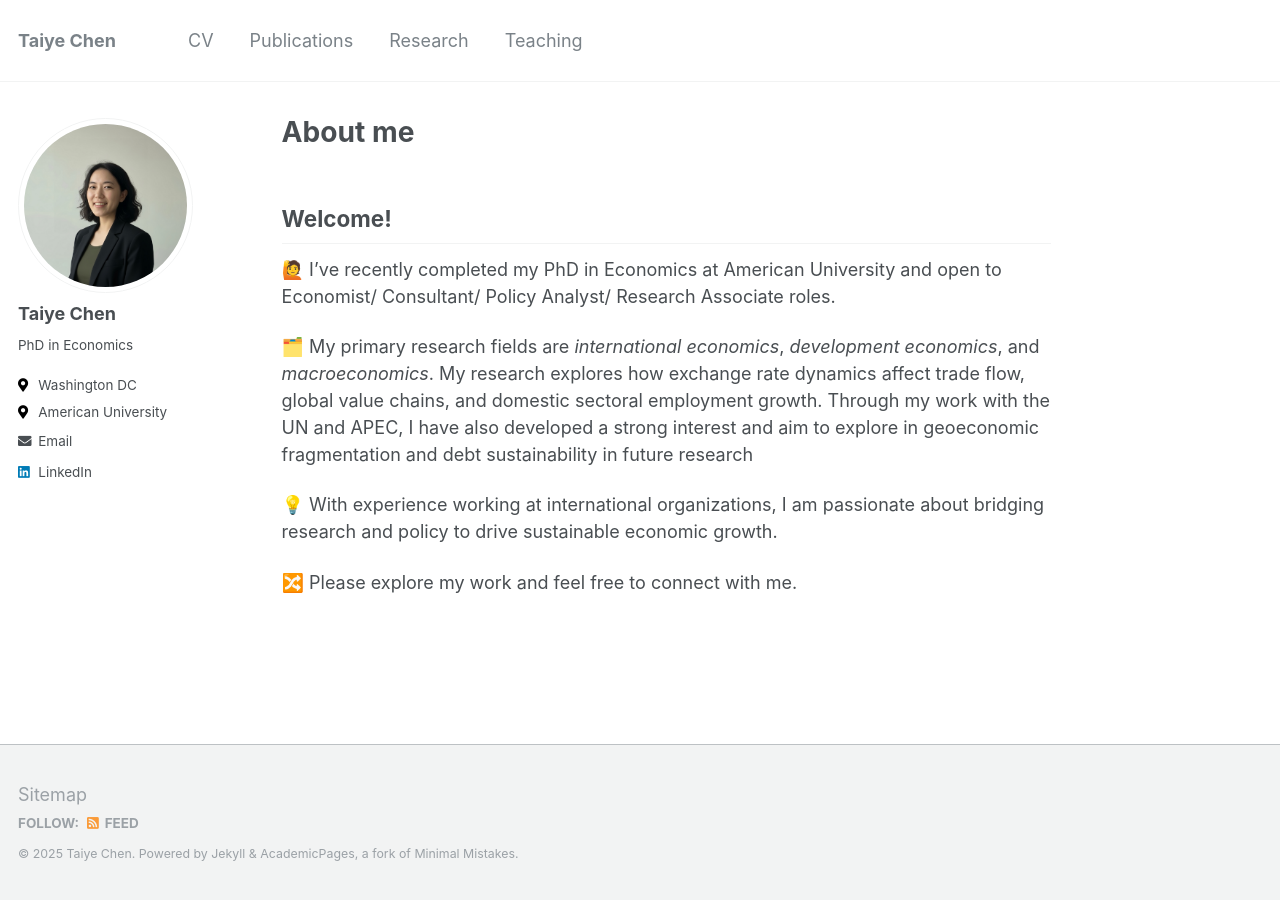
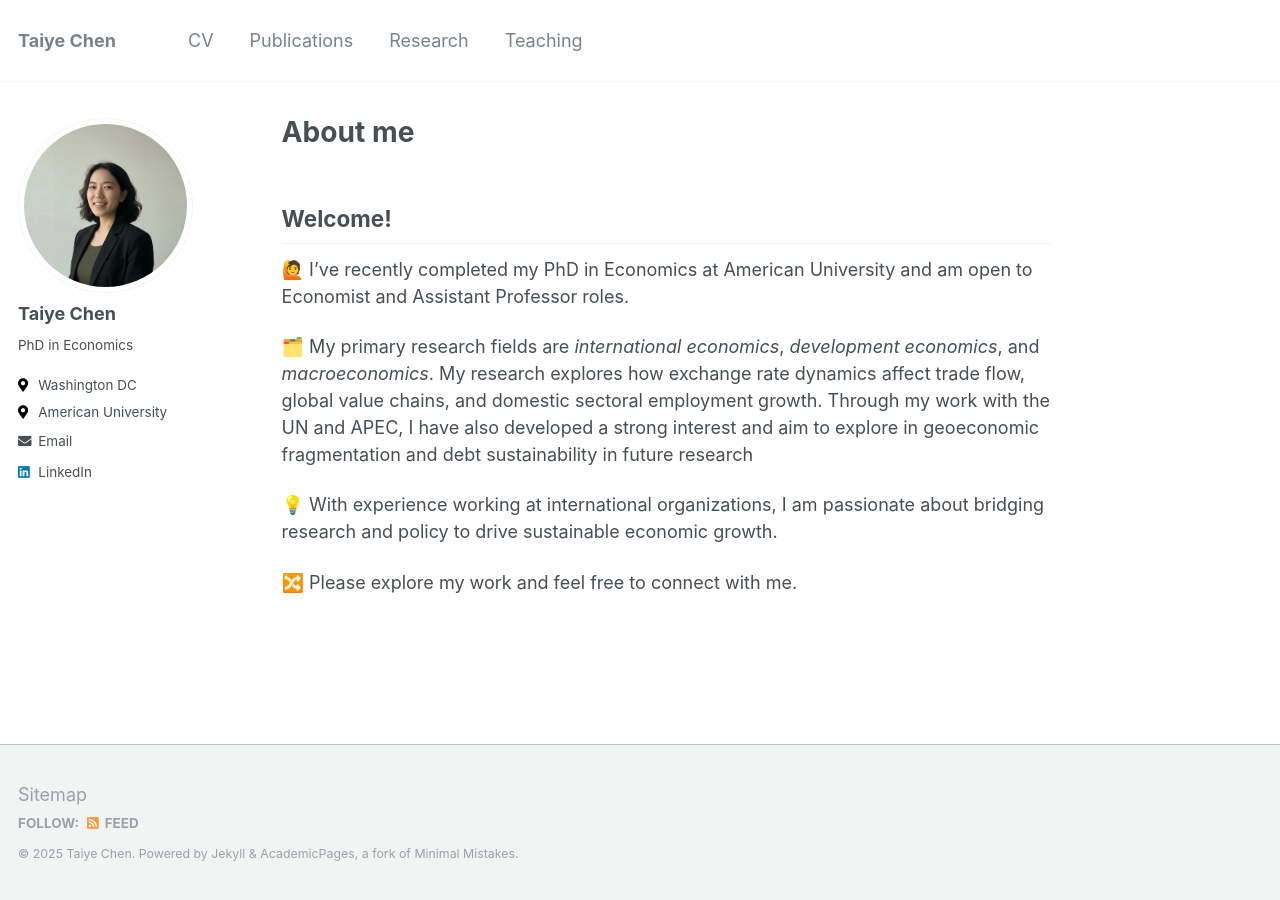
Before and after one commit to taiyechen/taiyechen.github.io, a Jekyll site: the page built from _pages/about.md, in a window 1280 px wide. Built offline with Jekyll 4.4.1, drawn with Linux system fonts in a browser that asks for light colours.

Commit message:
update about page

```diff
--- a/_pages/about.md
+++ b/_pages/about.md
@@ -10,7 +10,7 @@ redirect_from:
 
 ##  Welcome!
 
-🙋 I've recently completed my PhD in Economics at American University and open to Economist/ Consultant/ Policy Analyst/ Research Associate roles.
+🙋 I've recently completed my PhD in Economics at American University and am open to Economist and Assistant Professor roles.
 
 🗂️ My primary research fields are *international economics*, *development economics*, and *macroeconomics*. My research explores how exchange rate dynamics affect trade flow, global value chains, and domestic sectoral employment growth. Through my work with the UN and APEC, I have also developed a strong interest and aim to explore in geoeconomic fragmentation and debt sustainability in future research
 
```
